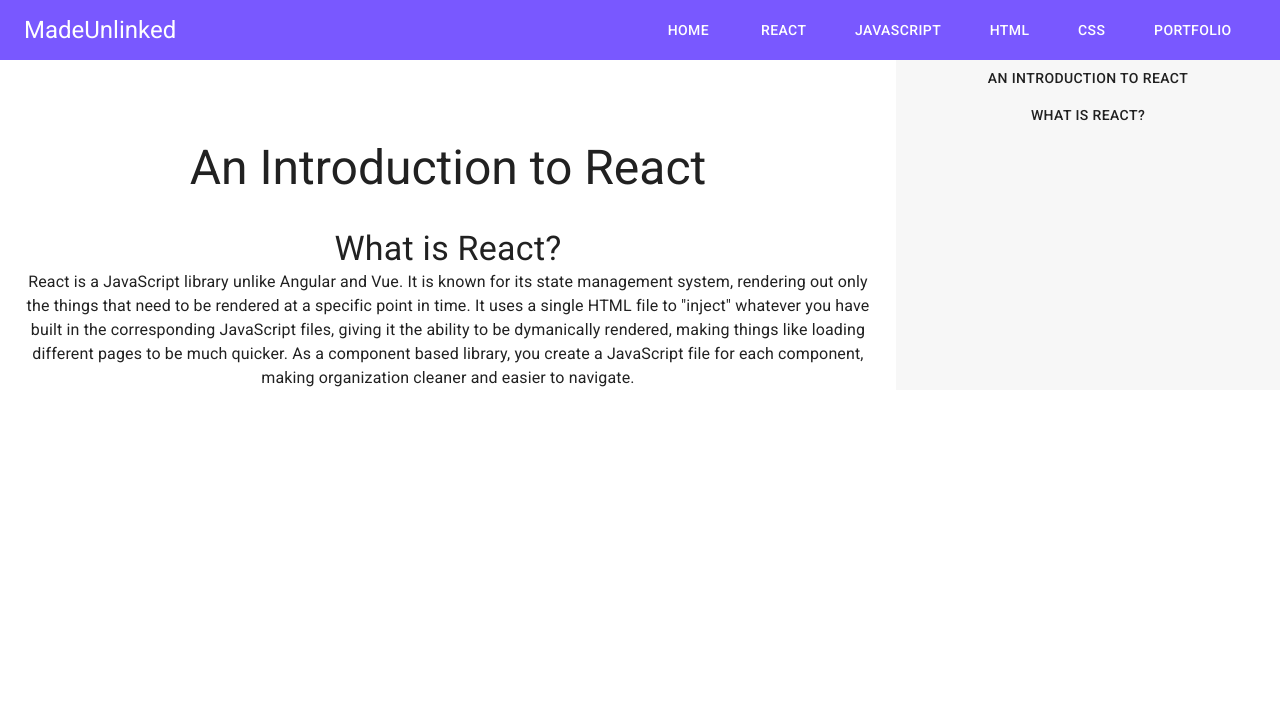
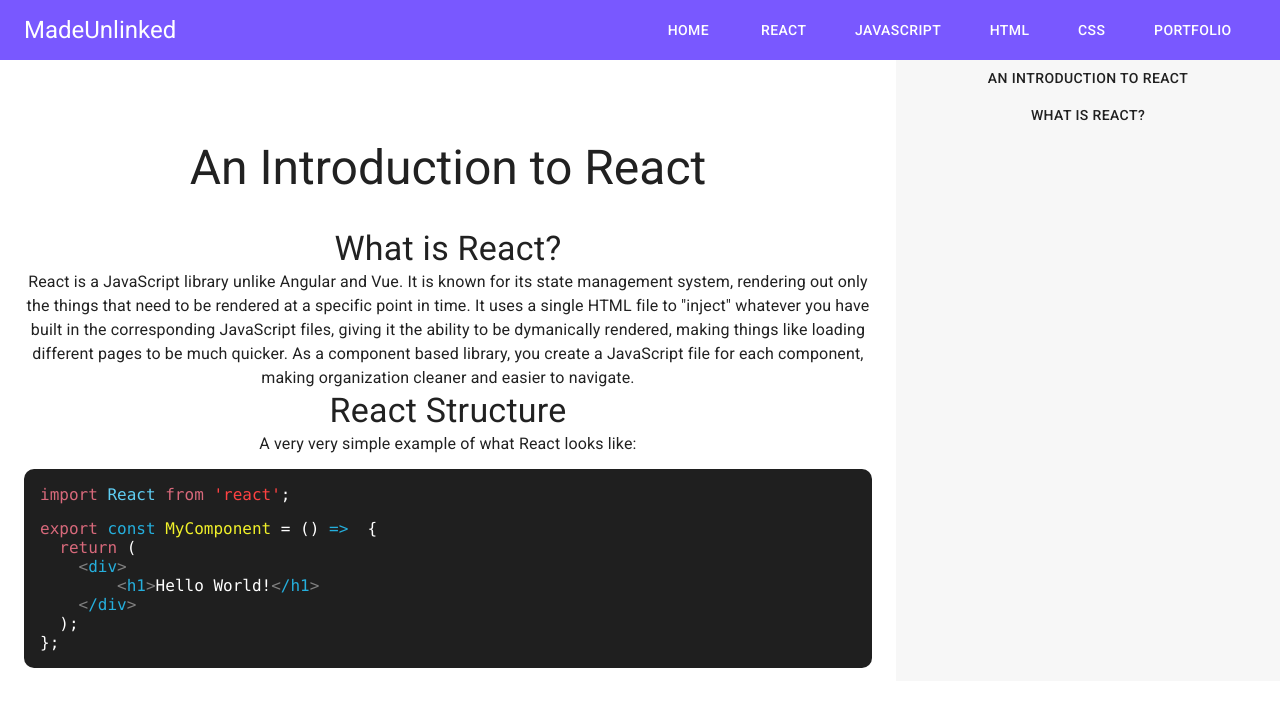
Before and after one commit to benzend/react-portfolio, a React (Create React App) app: page /blog/react/intro in a window 1280 px wide. Shown: the top 706 px of the page. Built offline with nearby package versions, Linux system fonts and the light colour scheme.

Commit message:
made util css for code blocks + added react ex in blog

```diff
--- a/src/App.css
+++ b/src/App.css
@@ -18,14 +18,39 @@ a {
   text-decoration: none;
 }
 
-#myVideo {
-  position: fixed;
-  left: 0;
-  top: 0;
-  height: 100vh;
-  z-index: -20;
+/* Code utils */
+.code-block {
+  background-color: rgb(31, 31, 31);
+  padding: 1rem;
+  border-radius: 10px;
 }
-
+.code-block--white {
+  color: white;
+}
+.code-block--gray {
+  color: gray;
+}
+.code-block--pink {
+  color: rgb(216, 105, 123);
+}
+.code-block--blue {
+  color: rgb(37, 175, 221);
+}
+.code-block--lightBlue {
+  color: rgb(95, 206, 243);
+}
+.code-block--yellow {
+  color: rgb(241, 241, 42);
+}
+.code-block--string {
+  color: rgb(255, 66, 66);
+}
+.code-block--green {
+  color: rgb(0, 151, 8);
+}
+.code-block--lightGreen {
+  color: rgb(37, 231, 46);
+}
 @media screen and (min-width: 1200px) {
   #myVideo {
     height: 130vh;
--- a/src/pages/blogs/BlogReactIntro.js
+++ b/src/pages/blogs/BlogReactIntro.js
@@ -4,6 +4,8 @@ import {
   Typography,
   makeStyles,
   Button,
+  List,
+  ListItem,
 } from "@material-ui/core";
 
 const useStyles = makeStyles(() => ({
@@ -61,6 +63,95 @@ export const BlogReactIntro = () => {
             component based library, you create a JavaScript file for each
             component, making organization cleaner and easier to navigate.
           </Typography>
+          <Typography
+            align="center"
+            color="textPrimary"
+            variant="h4"
+            component="h2"
+          >
+            React Structure
+          </Typography>
+          <Typography align="center" color="textPrimary" variant="body1">
+            A very very simple example of what React looks like:
+          </Typography>
+          <pre className="code-block">
+            <code>
+              <span className="code-block--pink">import </span>
+              <span className="code-block--lightBlue">React </span>
+              {/* <span className="code-block--white">, {"{"}</span>
+              <span className="code-block--yellow"> useState </span>
+              <span className="code-block--white">{"}"} </span> */}
+              <span className="code-block--pink">from </span>
+              <span className="code-block--string">'react'</span>
+              <span className="code-block--white">;</span>
+            </code>
+            <br />
+            <br />
+            <code>
+              <span className="code-block--pink">export </span>
+              <span className="code-block--blue">const </span>
+              <span className="code-block--yellow">MyComponent </span>
+              <span className="code-block--white">= </span>
+              <span className="code-block--white">() </span>
+              <span className="code-block--blue">{"=> "} </span>
+              <span className="code-block--white">{"{"}</span>
+            </code>
+            {/* <br />
+            <code>
+              {"  "}
+              <span className="code-block--blue">const </span>
+              <span className="code-block--white">[</span>
+              <span className="code-block--lightBlue">opened</span>
+              <span className="code-block--white">, </span>
+              <span className="code-block--yellow">isOpened</span>
+              <span className="code-block--white">] </span>
+              <span className="code-block--blue">= </span>
+              <span className="code-block--yellow">useState</span>
+              <span className="code-block--white">(</span>
+              <span className="code-block--blue">false</span>
+              <span className="code-block--white">);</span>
+            </code> */}
+            <br />
+            <code>
+              {"  "}
+              <span className="code-block--pink">return </span>
+              <span className="code-block--white">(</span>
+            </code>
+            <br />
+            <code>
+              {"    "}
+              <span className="code-block--gray">{"<"}</span>
+              <span className="code-block--blue">div</span>
+              <span className="code-block--gray">{">"} </span>
+            </code>
+            <br />
+            <code>
+              {"        "}
+              <span className="code-block--gray">{"<"}</span>
+              <span className="code-block--blue">h1</span>
+              <span className="code-block--gray">{">"}</span>
+              <span className="code-block--white">Hello World!</span>
+              <span className="code-block--gray">{"<"}</span>
+              <span className="code-block--blue">/h1</span>
+              <span className="code-block--gray">{">"}</span>
+            </code>
+            <br />
+            <code>
+              {"    "}
+              <span className="code-block--gray">{"<"}</span>
+              <span className="code-block--blue">/div</span>
+              <span className="code-block--gray">{">"} </span>
+            </code>
+            <br />
+            <code>
+              {"  "}
+              <span className="code-block--white">);</span>
+            </code>
+            <br />
+            <code>
+              <span className="code-block--white">};</span>
+            </code>
+          </pre>
         </Container>
       </Box>
       <Box className={nav}>
```
